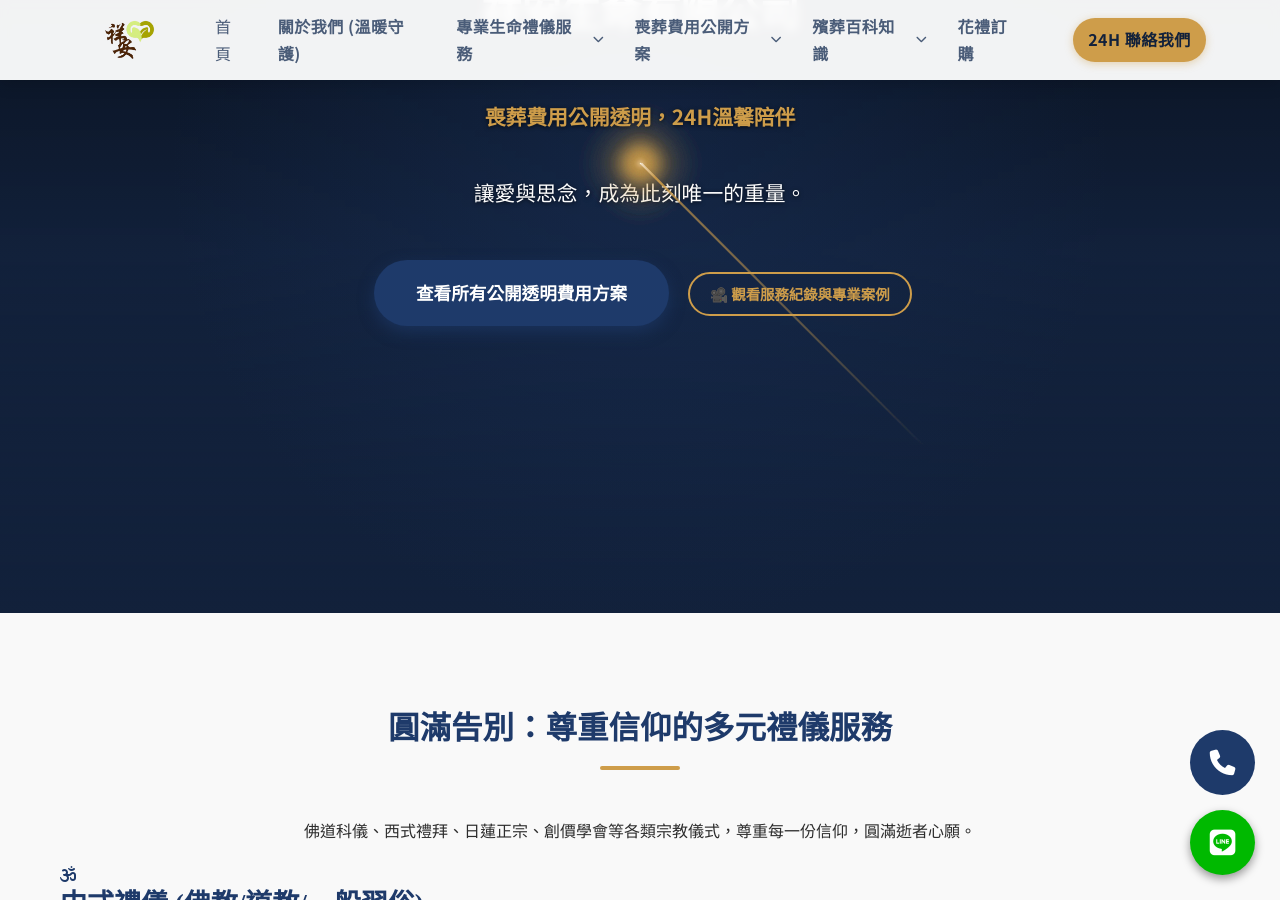
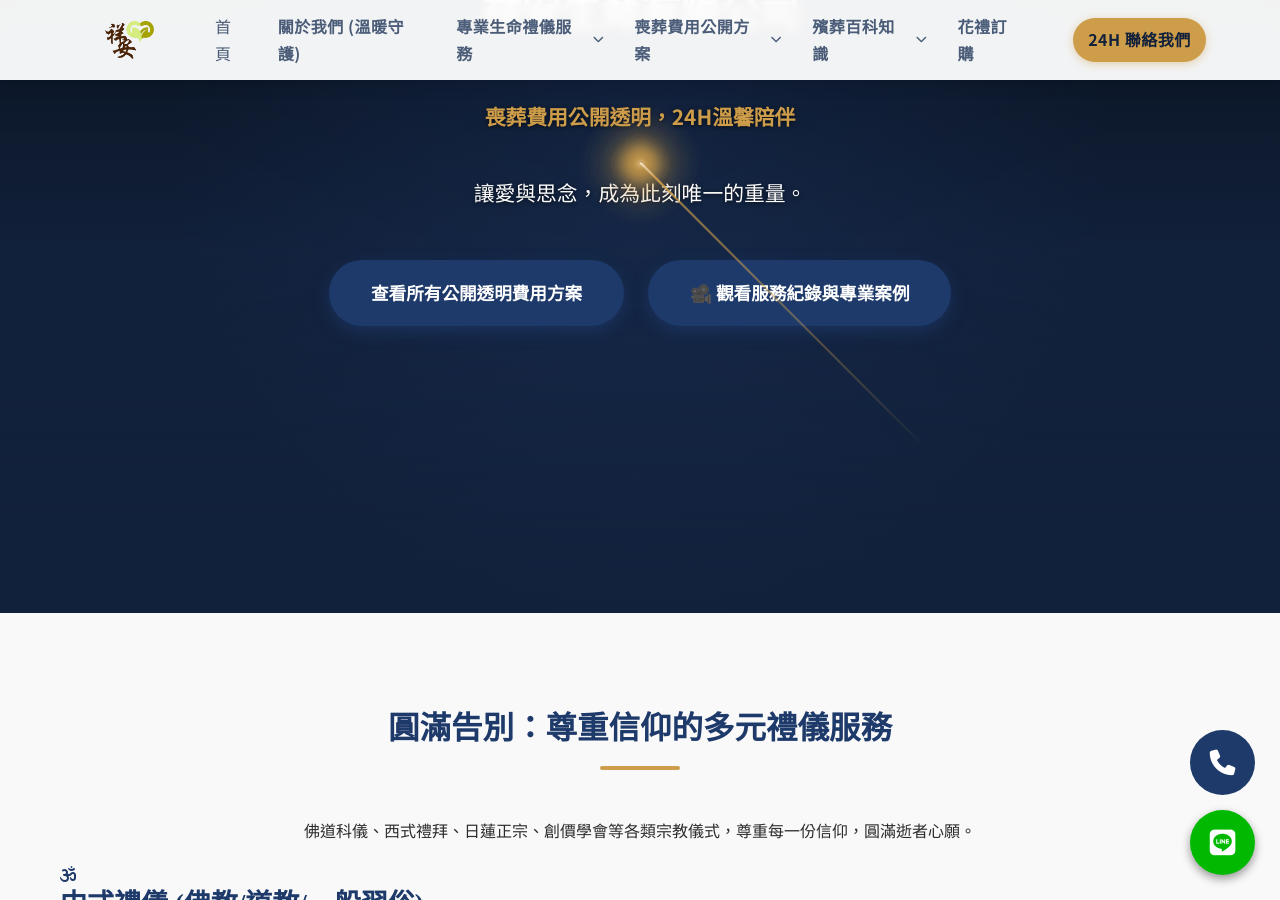
Before and after one commit to Shiangan/Shiangan, a Jekyll site: the page index.html, which Jekyll copies as it is, in a window 1280 px wide and 900 px high, scrolled down 367 px. Built offline with Jekyll 4.4.1, drawn with Linux system fonts in a browser that asks for light colours; some web fonts are replaced.

Commit message:
Update index.html

```diff
--- a/index.html
+++ b/index.html
@@ -126,7 +126,7 @@
                         <a href="services.html" aria-expanded="false" title="了解所有生命禮儀服務"> <strong>專業生命禮儀服務</strong> <i class="fas fa-chevron-down" aria-hidden="true"></i></a>
                         <div class="submenu-container">
                             <ul class="submenu" role="menu">
-                                <li class="submenu-title">依宗教信仰分類</li>
+                                <li class="submenu-title"><strong>依宗教信仰分類</strong></li>
                                 <li role="menuitem"><a href="services.html#buddhist-taoist" title="中式佛/道教禮儀服務"><strong>中式禮儀 (佛教/道教)</strong></a></li>
                                 <li role="menuitem"><a href="services.html#western-etiquette" title="西式基督/天主教禮儀服務"><strong>西式禮儀 (基督教/天主教)</strong></a></li>
                                 <li role="menuitem"><a href="services.html#japanese-etiquette" title="日式宗教禮儀服務"><strong>日式禮儀 (日蓮正宗/創價學會)</strong></a></li>
@@ -198,7 +198,7 @@
             </p>
             <p>讓愛與思念，成為此刻唯一的重量。</p>
             <a href="plans.html" class="cta-button primary large" title="查看所有公開透明的喪葬費用方案">查看所有公開透明費用方案</a>
-            <a href="blog.html#service-videos" class="cta-button secondary small" title="觀看我們的專業服務紀錄影片或案例">🎥 觀看服務紀錄與專業案例</a>
+            <a href="blog.html#service-videos" class="cta-button primary large" title="觀看我們的專業服務紀錄影片或案例">🎥 觀看服務紀錄與專業案例</a>
         </div>
     </section>
 
@@ -231,7 +231,7 @@
             </div>
 
             <div class="text-center" style="margin-top: 50px;">
-                <a href="services.html" class="cta-button primary" title="深入了解所有宗教服務的細節">深入了解所有宗教服務 <i class="fas fa-arrow-right" aria-hidden="true"></i></a>
+                <a href="services.html" class="cta-button primary" title="深入了解所有宗教服務的細節"> 深入了解所有宗教服務 <i class="fas fa-arrow-right" aria-hidden="true"></i></a>
             </div>
         </div>
     </section>
```
